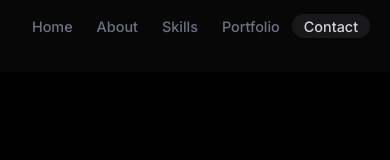
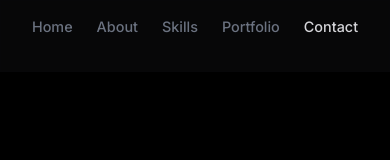
Before and after one commit to eidraffin/nextjs-portfolio, a Next.js app: page / in a window 390 px wide. Shown: the top 160 px of the page. Built offline with nearby package versions, Linux system fonts and the light colour scheme; no server answers.

Commit message:
update header

```diff
--- a/components/Header.tsx
+++ b/components/Header.tsx
@@ -44,7 +44,7 @@ export default function Header() {
                 {link.name}
                 {link.name === activeSection && (
                   <motion.span
-                    className="bg-zinc-900 rounded-full absolute inset-0 -z-10 dark:bg-gray-800"
+                    className="bg-transparent rounded-full absolute inset-0 -z-10 dark:bg-gray-800 sm:bg-zinc-900"
                     layoutId="activeSection"
                     transition={{
                       type: "spring",
```
